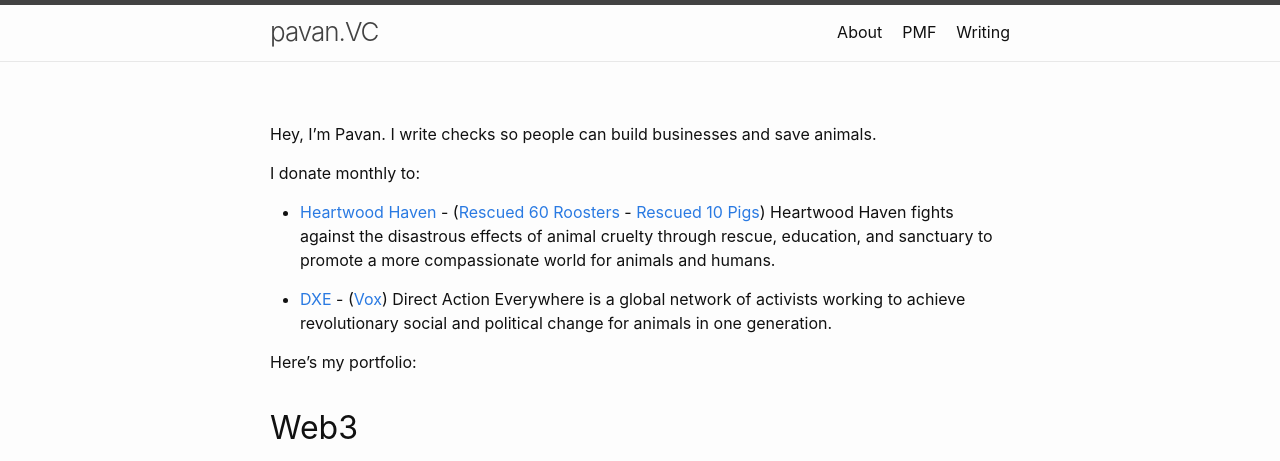
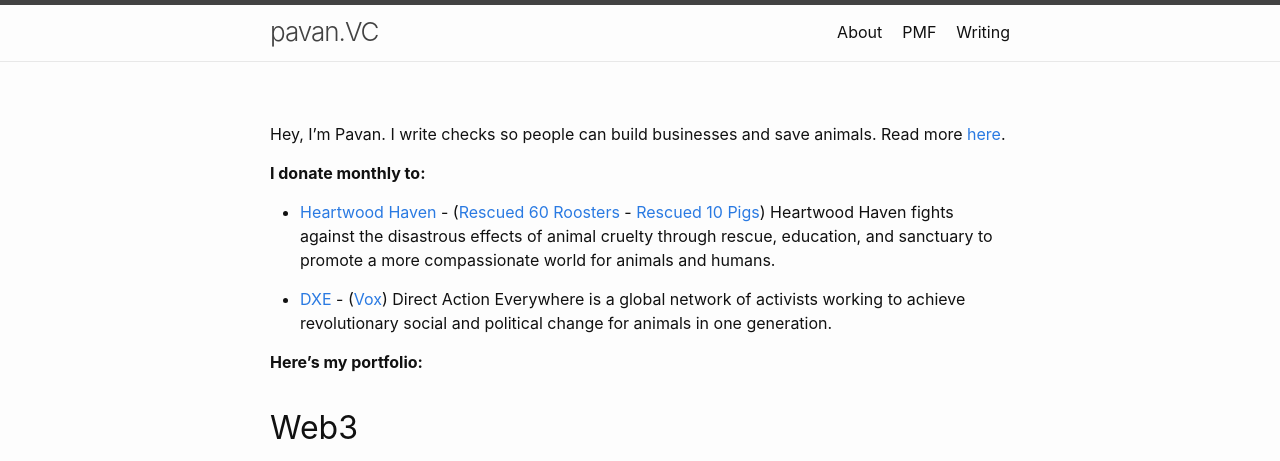
Before and after one commit to katpavan/katpavan.github.io, a Jekyll site: the page built from index.md, in a window 1280 px wide. Shown: the top 461 px of the page. Built offline with Jekyll 4.4.1, drawn with Linux system fonts in a browser that asks for light colours.

Commit message:
Update index.md

```diff
--- a/index.md
+++ b/index.md
@@ -5,15 +5,15 @@
 layout: home
 ---
 
-Hey, I'm Pavan. I write checks so people can build businesses and save animals.
+Hey, I'm Pavan. I write checks so people can build businesses and save animals. Read more [here](/about/).
 
-I donate monthly to:
+**I donate monthly to:**
 
 - [Heartwood Haven](https://heartwoodhaven.org/) - ([Rescued 60 Roosters](https://www.yelmonline.com/stories/roy-animal-sanctuary-takes-in-nearly-60-roosters-rescue-from-cockfighting,339873) - [Rescued 10 Pigs](https://plantbasednews.org/culture/ethics/ten-pigs-rescued-animal-testing/)) Heartwood Haven fights against the disastrous effects of animal cruelty through rescue, education, and sanctuary to promote a more compassionate world for animals and humans.
 
 - [DXE](https://www.directactioneverywhere.com/) - ([Vox](https://www.vox.com/future-perfect/23952627/wayne-hsiung-conviction-direct-action-everywhere-dxe-rescue-sonoma-county-chickens)) Direct Action Everywhere is a global network of activists working to achieve revolutionary social and political change for animals in one generation.
 
-Here's my portfolio:
+**Here's my portfolio:**
 
 ## Web3
 
```
